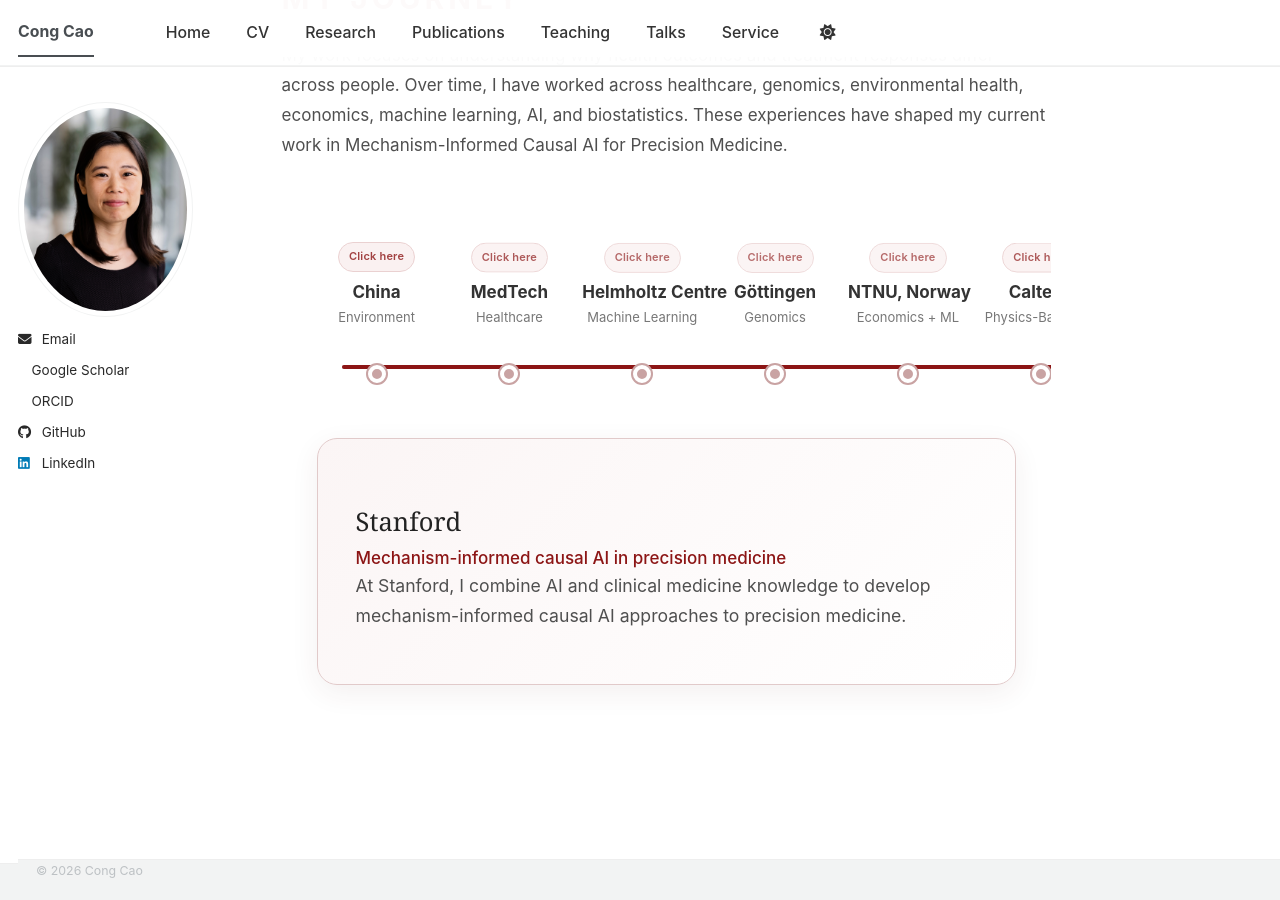
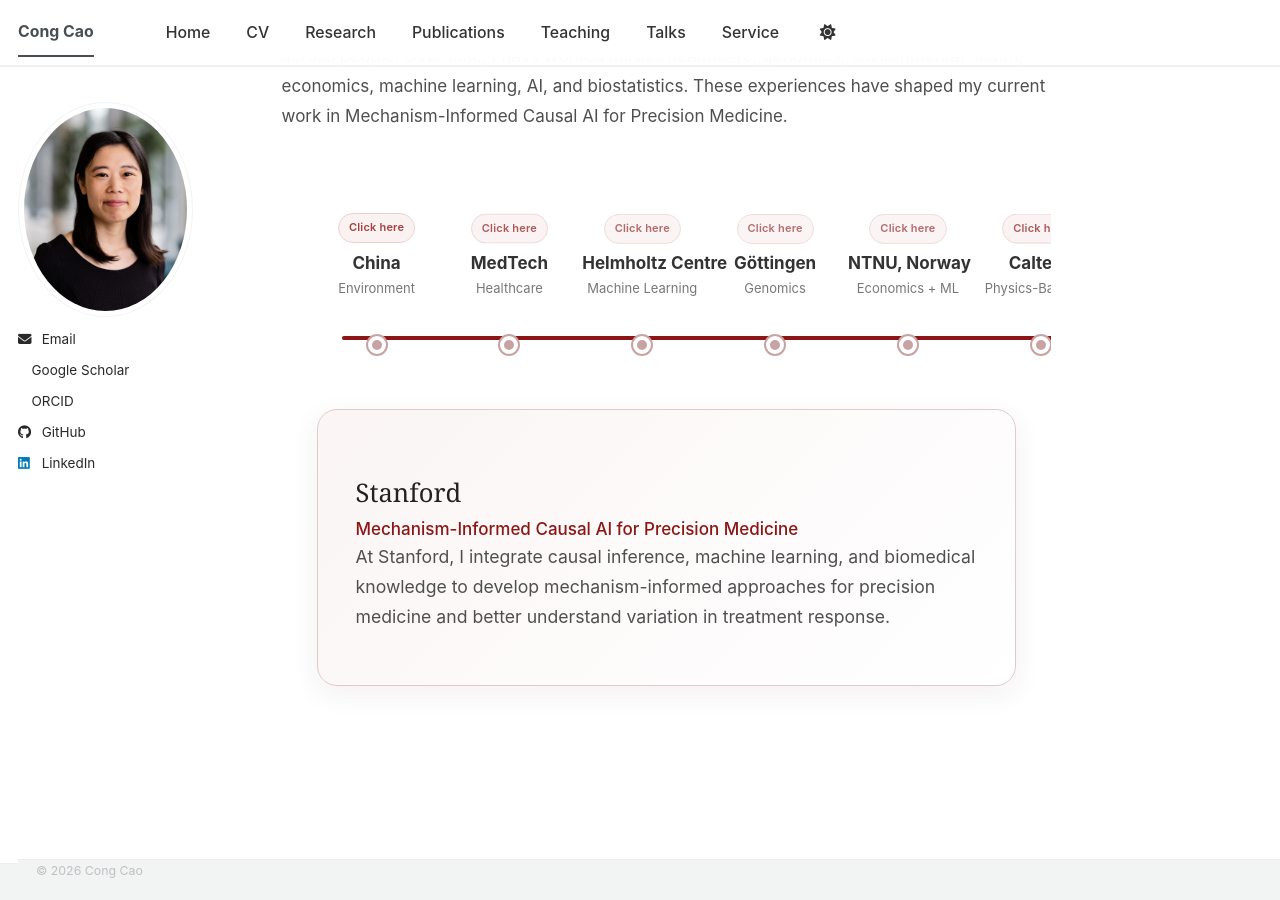
Before and after one commit to congca0/congca0.github.io, a Jekyll site: the page built from index.md, in a window 1280 px wide and 900 px high, scrolled down 583 px. Built offline with Jekyll 4.4.1, drawn with Linux system fonts in a browser that asks for light colours; a style sheet for code colours, icons or effects is not loaded; our own code applies the rules of GitHub Pages for plain Markdown files.

Commit message:
Update index.md

```diff
--- a/index.md
+++ b/index.md
@@ -9,7 +9,6 @@ I received my PhD in Economics, focusing on machine learning, from the Norwegian
 
 I am on the 2026–2027 academic job market. My CV is available [here](https://drive.google.com/file/d/1L8-WmwjU6J6DCoCL3lhumDLoxBCOXDy3/view?usp=sharing){:target="_blank"}.
 
----
 ---
 
 <style>
@@ -418,7 +417,7 @@ I am on the 2026–2027 academic job market. My CV is available [here](https://d
         class="timeline-item"
         data-title="Helmholtz Centre"
         data-field="Machine Learning"
-        data-description="Used machine learning to hunt herpes zoster biomarkers at the Helmholtz Centre in 2018. This, not the herb, is the real origin story of my Machine Learning habit."
+        data-description="At the Helmholtz Centre for Infection Research, I used machine learning to hunt for herpes zoster biomarkers. This, not the herb, is the real origin story of my machine learning habit."
       >
 
         <div class="click-here">
@@ -448,7 +447,7 @@ I am on the 2026–2027 academic job market. My CV is available [here](https://d
         class="timeline-item"
         data-title="Göttingen"
         data-field="Genomics"
-        data-description="I worked with sequencing and transcriptomic  data at Göttingen, adding 'genomics' to a CV that already had too many nouns in it."
+        data-description="At University Medicine Göttingen, I worked with sequencing and transcriptomic data, adding genomics to my toolkit and gaining my first experience with high-dimensional biological data."
       >
 
         <div class="click-here">
@@ -568,8 +567,9 @@ I am on the 2026–2027 academic job market. My CV is available [here](https://d
         class="timeline-item active"
         data-title="Stanford"
         data-field="Mechanism-informed causal AI in precision medicine"
-        data-description=" At Stanford, I combine AI and clinical medicine knowledge to develop mechanism-informed causal AI approaches to precision medicine."
-      >
+        data-field="Mechanism-Informed Causal AI for Precision Medicine"
+        data-description="At Stanford, I integrate causal inference, machine learning, and biomedical knowledge to develop mechanism-informed approaches for precision medicine and better understand variation in treatment response."
+        >
 
         <div class="click-here">
           Click here
```
Also changed, not shown: other parts of index.md (+1 -1 lines).
